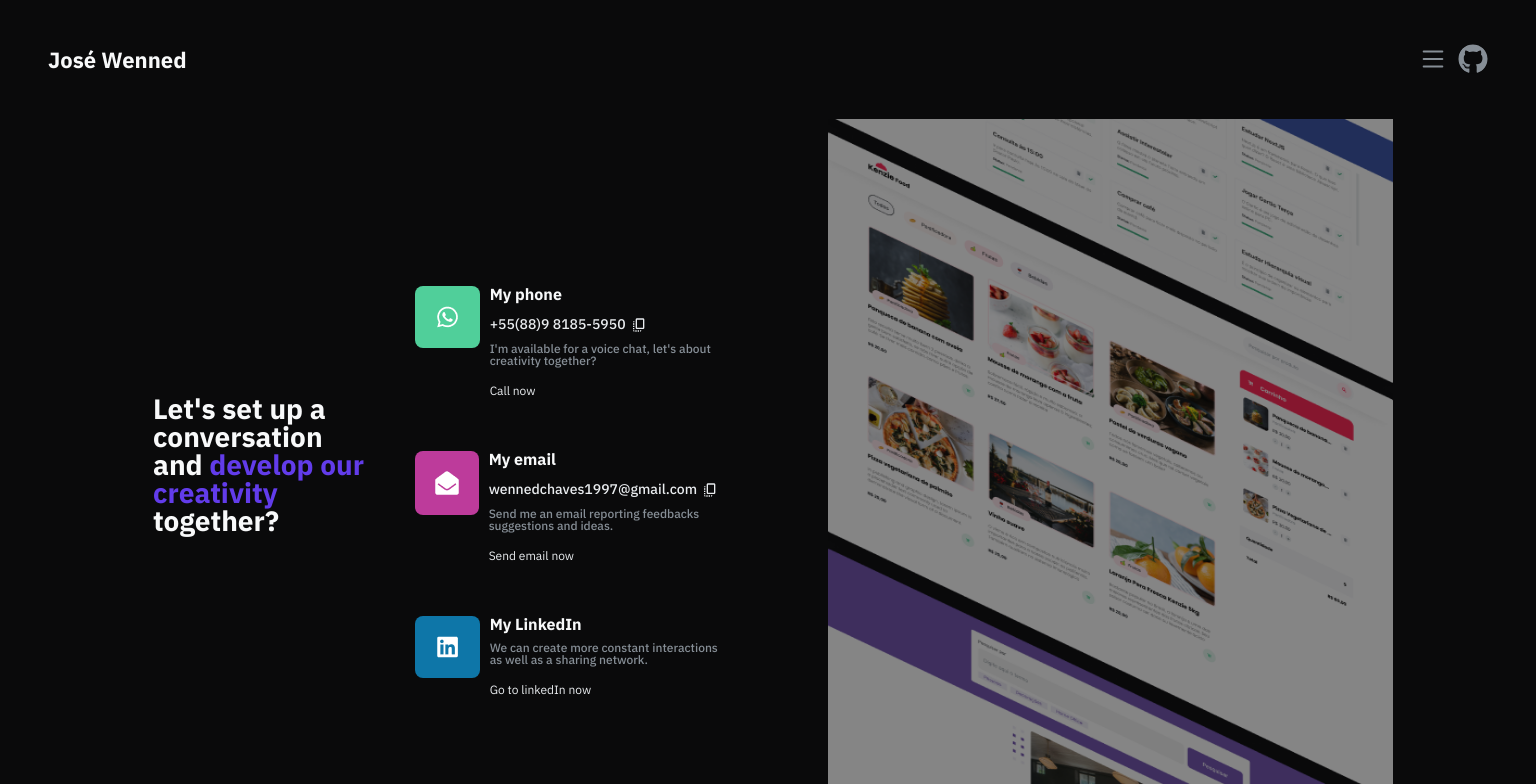
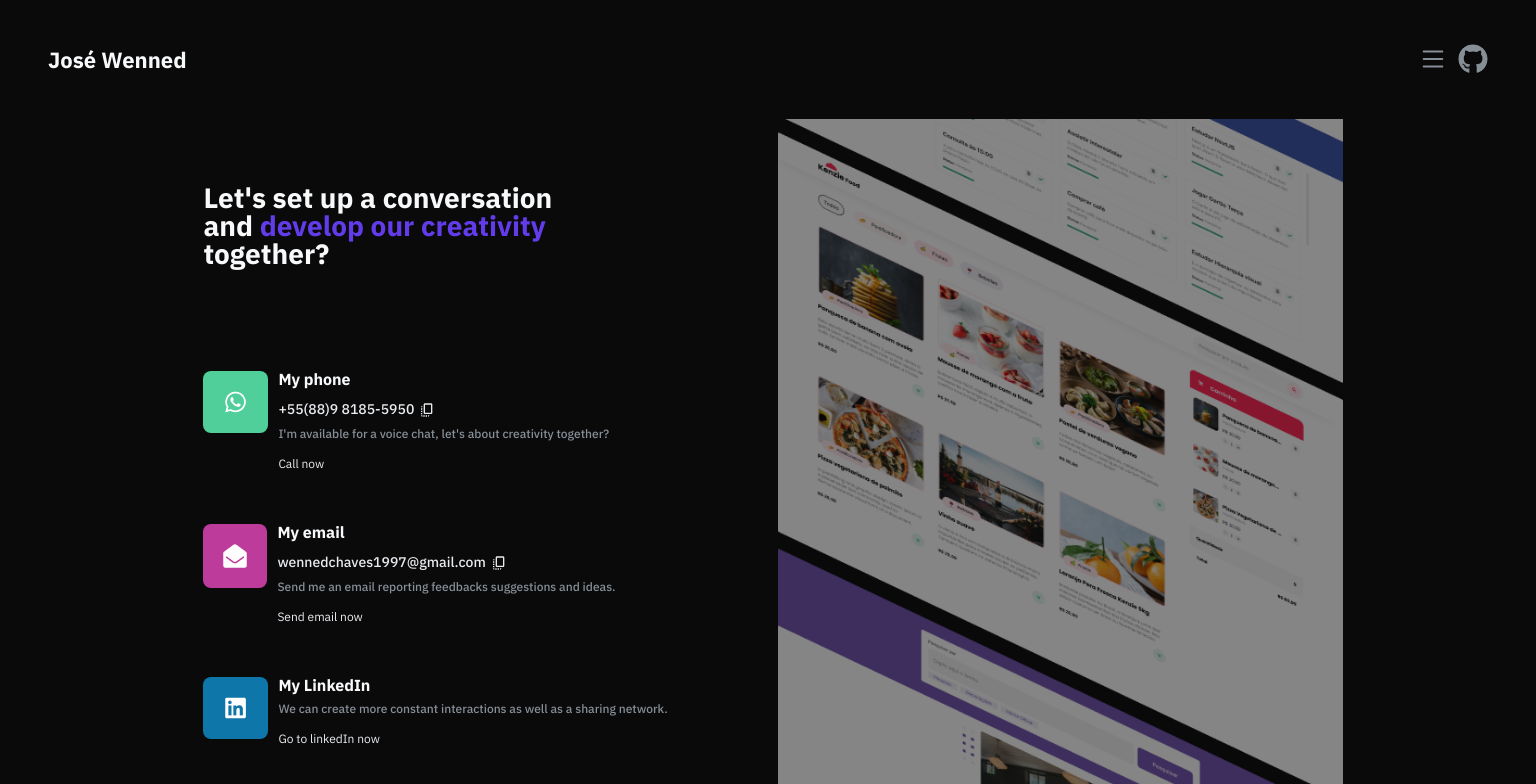
Before and after one commit to Kenzie-Academy-Brasil-Developers/Entrega---Portf-lio-de-Sucesso-JoseWenned, a React (Vite) app: page /ContactsPage in a window 1536 px wide. Shown: the top 784 px of the page. Built offline with nearby package versions, Linux system fonts and the light colour scheme.

Commit message:
feat: styled components contacts title principal

```diff
--- a/src/Components/Contacts/contacts.component.tsx
+++ b/src/Components/Contacts/contacts.component.tsx
@@ -13,11 +13,12 @@
 
                 <div className={style.containerSubSection}>
 
-                    <div className={style.containerTitle}>
-                        <h2 className={style.titleSection}>Let's set up a conversation and <span className={style.textPurple}>develop our creativity</span> together?</h2>
-                    </div>
+                    <div className={style.containerTwoSubSection}>
 
-                    <div className={style.containerTwoSubSection}>
+                        <div className={style.containerTitle}>
+                            <h2 className={style.titleSection}>Let's set up a conversation and <span className={style.textPurple}>develop our creativity</span> together?</h2>
+                        </div>
+
                         <ul>
                             <li className={style.containerCard}>
 
--- a/src/Components/Contacts/style.module.scss
+++ b/src/Components/Contacts/style.module.scss
@@ -190,6 +190,7 @@
 }
 
 @media screen and (min-width: 1024px) {
+
     .containerSubSection {
 
         display: flex;
@@ -201,9 +202,27 @@
 
     .containerTwoSubSection {
 
-        margin-left: 30px;
+        display: flex;
+        flex-direction: row;
+        justify-content: center;
+        align-items: center;
+
+        gap: 50px;
 
     }
+
+}
+
+@media screen and (min-width: 1440px) {
+
+    .containerTwoSubSection {
+
+        display: flex;
+        flex-direction: column;
+        align-items: start;
+
+    }
+
 }
 
 @media screen and (max-width: 1440px) {
```
